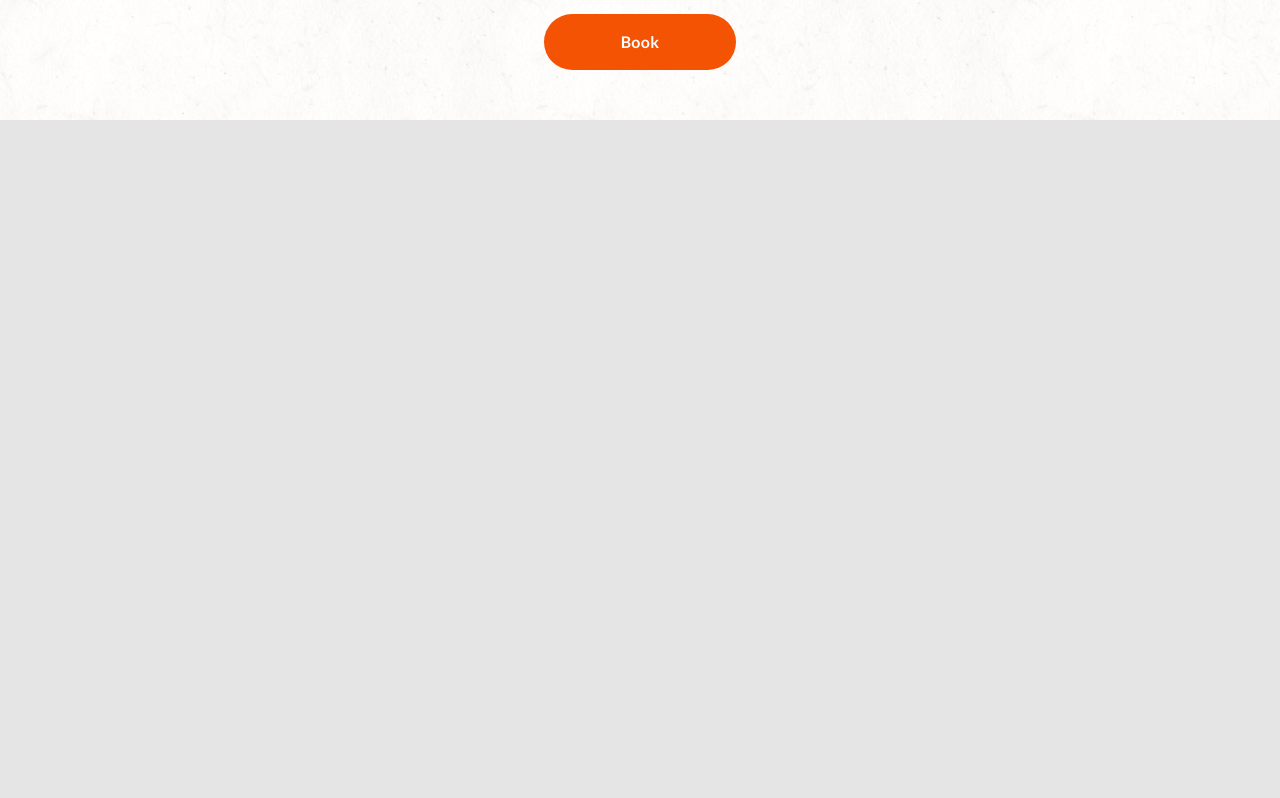
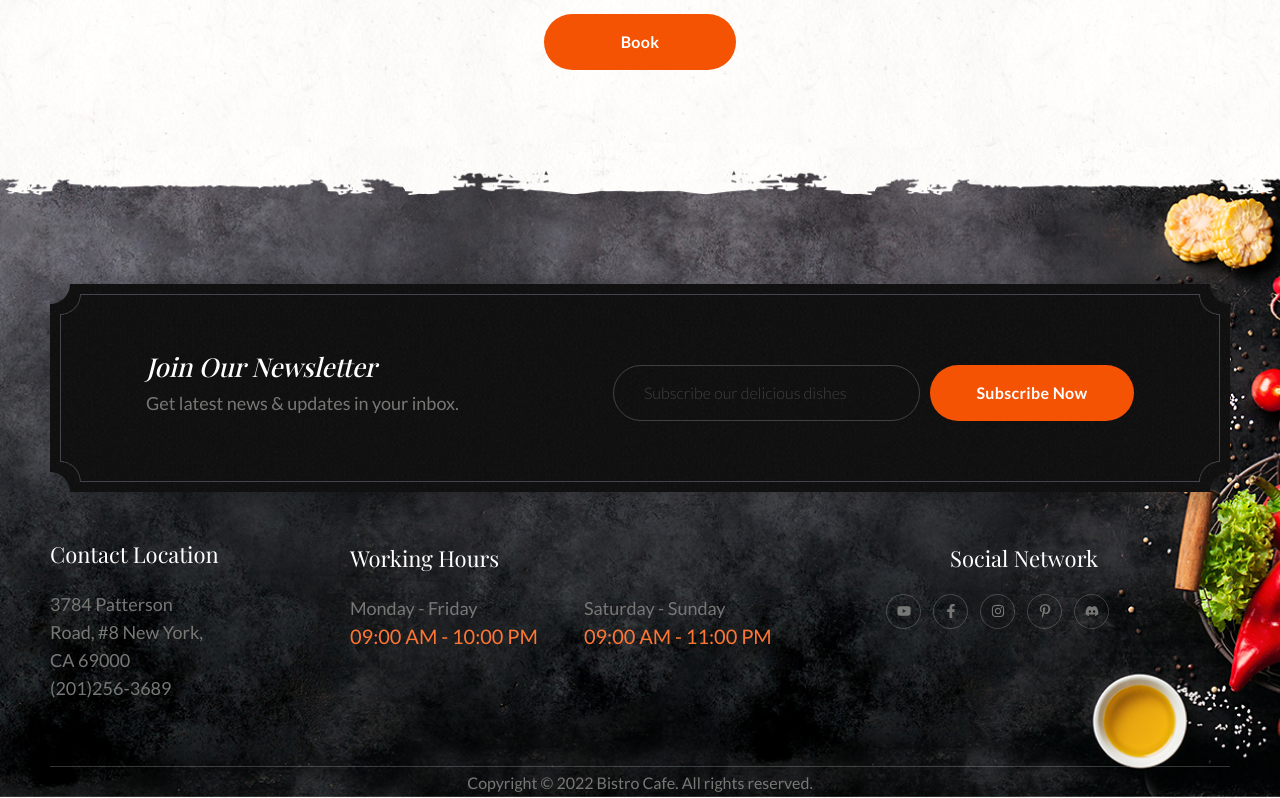
Before and after one commit to jenil97/restro, a React (Create React App) app: page / in a window 1280 px wide. Shown: the part 4816-5614 px from the top of the page. Before the commit the page ends 4936 px from the top, so only its background shows below. Built offline with nearby package versions, Linux system fonts and the light colour scheme; a web font is replaced by a local one.

Commit message:
feat : Footer

```diff
--- a/src/App.js
+++ b/src/App.js
@@ -1,6 +1,7 @@
 import React from "react";
 import About from "./components/About";
 import Booking from "./components/Booking";
+import Footer from "./components/Footer";
 import Hero from "./components/Hero";
 import Menu from "./components/Menu";
 import Team from "./components/Team";
@@ -15,6 +16,7 @@ function App() {
       <Team />
       <Testimonial />
       <Booking />
+      <Footer />
     </div>
   );
 }
--- a/src/Data.js
+++ b/src/Data.js
@@ -9,6 +9,14 @@ import Avatar2 from "../src/assets/testimonial/avatar2.png";
 import Avatar3 from "../src/assets/testimonial/avatar3.png";
 
 import ModelBlackImg from "./assets/model-black.png";
+
+import {
+  FaYoutube,
+  FaFacebookF,
+  FaInstagram,
+  FaPinterestP,
+  FaDiscord,
+} from "react-icons/fa";
 
 export const menuData = {
   menuItems: [
@@ -72,3 +80,41 @@ export const BookingData = {
   modelImg: ModelBlackImg,
   btnText: "Book",
 };
+
+export const newsletterData = {
+  title: "join our newsletter",
+  subtitle: "Get latest news & updates in your inbox.",
+  placeholder: "Subscribe our delicious dishes",
+  btnText: "subscribe now",
+};
+
+export const footerData = {
+  contact: {
+    title: "contact location",
+    address: "3784 patterson road, #8 new york, CA 69000",
+    phone: "(201)256-3689",
+  },
+  hours: {
+    title: "working hours",
+    program: [
+      {
+        days: "monday - friday",
+        hours: "09:00 AM - 10:00 PM",
+      },
+      {
+        days: "saturday - sunday",
+        hours: "09:00 AM - 11:00 PM",
+      },
+    ],
+  },
+  social: {
+    title: "social network",
+    icons: [
+      { href: "/", icon: <FaYoutube /> },
+      { href: "/", icon: <FaFacebookF /> },
+      { href: "/", icon: <FaInstagram /> },
+      { href: "/", icon: <FaPinterestP /> },
+      { href: "/", icon: <FaDiscord /> },
+    ],
+  },
+};
--- /dev/null
+++ b/src/components/Copyright.jsx
@@ -0,0 +1,17 @@
+import React from "react";
+
+const Copyright = () => {
+  return (
+    <div className="border-t border-white/20 ">
+      <div className="container mx-auto">
+        <div className="lg:mt-1 mt-3">
+          <p className="text-base text-center">
+            Copyright &copy; 2022 Bistro Cafe. All rights reserved.
+          </p>
+        </div>
+      </div>
+    </div>
+  );
+};
+
+export default Copyright;
--- /dev/null
+++ b/src/components/Footer.jsx
@@ -0,0 +1,77 @@
+import React from "react";
+import Newsletter from "./Newsletter";
+import Copyright from "./Copyright";
+import Socials from "./Socials";
+import { footerData } from "../Data";
+import { motion } from "framer-motion";
+import { fadeIn, staggerContainer } from "../variants";
+
+const Footer = () => {
+  const { contact, hours, social } = footerData;
+
+  return (
+    <footer className="relative top-[10px] z-20 bg-dark lg:bg-transparent lg:min-h-[620px] lg:h-[678.5px] h-[860px] lg:bg-footer lg:bg-center lg:bg-no-repeat pt-20 lg:pt-32">
+      <div className="container mx-auto h-full">
+        {/* newsletter & info */}
+        <motion.div
+          variants={staggerContainer}
+          initial="hidden"
+          whileInView={"show"}
+          className="h-full flex flex-col gap-y-4"
+        >
+          {/* newsletter */}
+          <motion.div variants={fadeIn("up", "tween", 0.4, 1.6)}>
+            <Newsletter />
+          </motion.div>
+          {/* info */}
+          <motion.div
+            variants={fadeIn("up", "tween", 0.6, 1.6)}
+            className="flex flex-col lg:flex-row lg:gap-x-[130px] gap-y-12 lg:gap-y-0 lg:mb-12"
+          >
+            {/* contact */}
+            <div className="flex-1 lg:max-w-[170px]">
+              <div className="capitalize text-[20px] lg:text-[22px] font-normal text-white font-primary mb-[22px] mt-4 lg:-mt-1 lg:text-start text-center">
+                {contact.title}
+              </div>
+              <div className="capitalize">{contact.address}</div>
+              <div className="capitalize">{contact.phone}</div>
+            </div>
+            {/* program */}
+            <div className="flex-1">
+              <div className="capitalize text-[20px] lg:text-[22px] font-normal text-white font-primary mb-[22px] lg:text-start text-center">
+                {hours.title}
+              </div>
+              <div className="flex gap-x-[46px]">
+                {hours.program.map((item, index) => {
+                  return (
+                    <div className="capitalize" key={index}>
+                      <div>
+                        <div>{item.days}</div>
+                        <div className="text-[20px] text-accent">
+                          {item.hours}
+                        </div>
+                      </div>
+                    </div>
+                  );
+                })}
+              </div>
+            </div>
+            {/* social */}
+            <div className="flex-1 lg:max-w-[280px] mb-12">
+              <div className="capitalize text-[20px] lg:text-[22px] font-normal text-white font-primary mb-[22px] lg:text-start text-center">
+                {social.title}
+              </div>
+              <div className="ml-16 lg:-ml-16">
+                <Socials />
+              </div>
+            </div>
+          </motion.div>
+          {/* copyright */}
+          <Copyright />
+        </motion.div>
+      </div>
+    </footer>
+  );
+};
+
+export default Footer;
--- /dev/null
+++ b/src/components/Newsletter.jsx
@@ -0,0 +1,32 @@
+import React from "react";
+import { newsletterData } from "../Data";
+
+const Newsletter = () => {
+  const { title, subtitle, placeholder, btnText } = newsletterData;
+  return (
+    <div className="bg-none lg:bg-newsletter lg:bg-cover lg:h-[270px] lg:bg-center lg:px-24 xl:bg-auto">
+      <div className="flex flex-col lg:flex-row justify-between items-center h-full">
+        {/* title & subtitle */}
+        <div className="text-center lg:text-left mb-4">
+          <h3 className="text-[26px] font-primary italic text-white capitalize mb-2">
+            {title}
+          </h3>
+          <p>{subtitle}</p>
+        </div>
+        {/* form */}
+        <form className="flex flex-col lg:flex-row lg:gap-x-[10px] gap-y-4">
+          <input
+            className="input bg-transparent placeholder:font-light placeholder:text-white/20 text-white focus:ring-1 focus:ring-accent border border-white/20 transition-all"
+            type="text"
+            placeholder={placeholder}
+          />
+          <button className="btn capitalize w-full lg:max-w-[204px]">
+            {btnText}
+          </button>
+        </form>
+      </div>
+    </div>
+  );
+};
+
+export default Newsletter;
```
